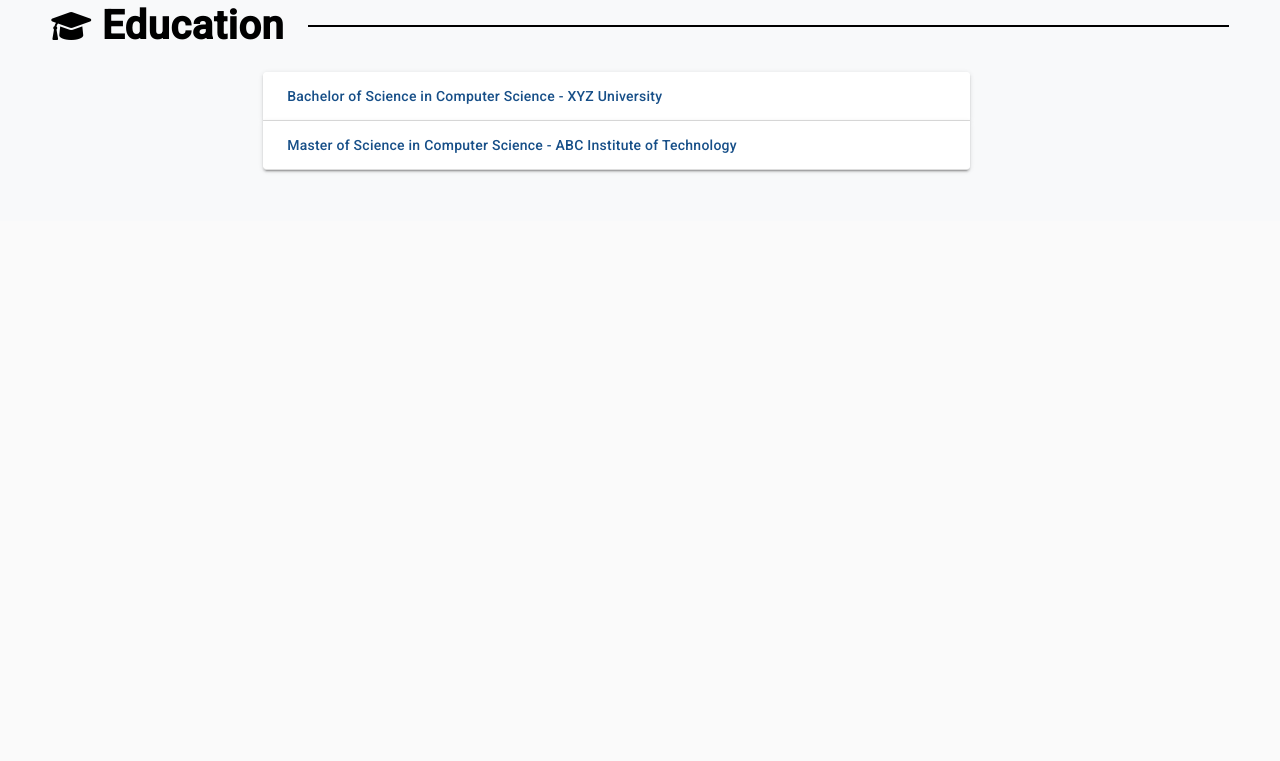
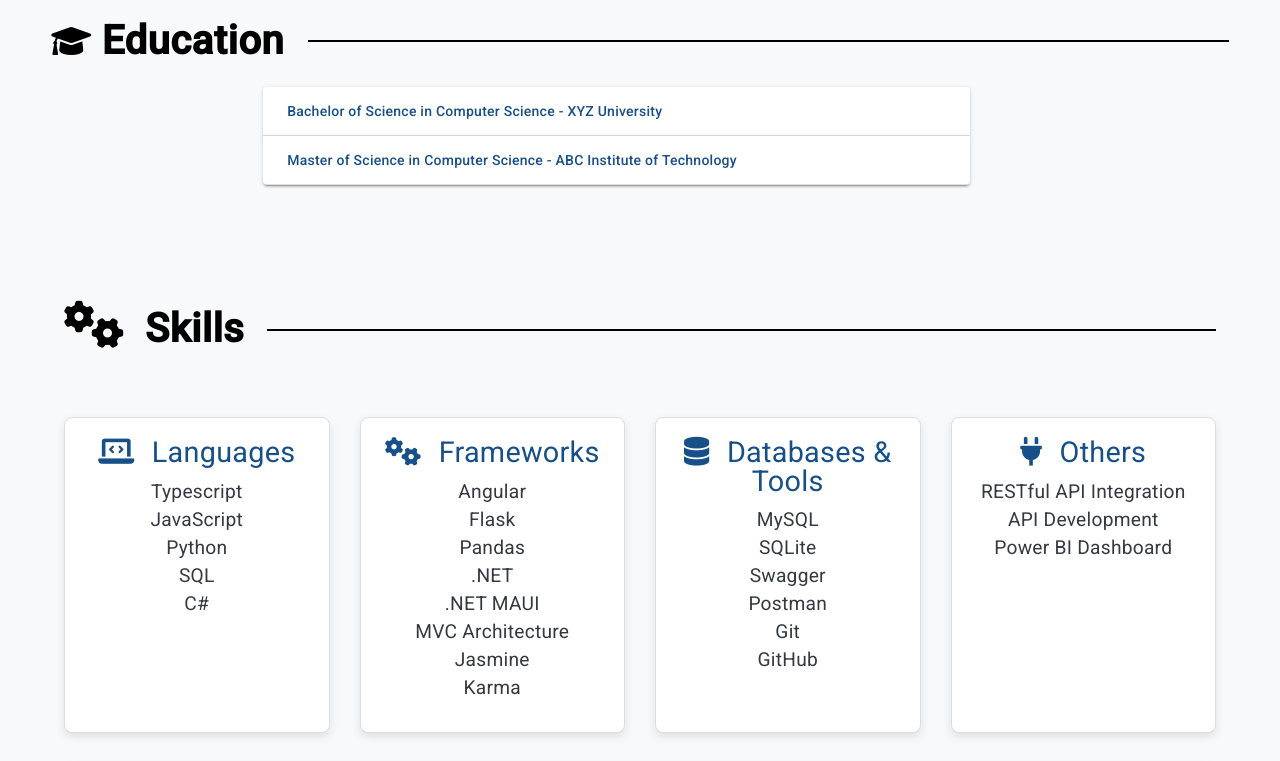
Before and after one commit to nikhithachowdarybalusu/portfolio3, an Angular app: page /project/1 in a window 1280 px wide. Shown: the part 2000-2761 px from the top of the page. Before the commit the page ends 2221 px from the top, so only its background shows below. Built offline with nearby package versions, Linux system fonts and the light colour scheme; no server answers.

Commit message:
Added skills component

```diff
--- a/src/app/app.component.html
+++ b/src/app/app.component.html
@@ -13,3 +13,4 @@
 <app-work-experience></app-work-experience>
 <app-projects></app-projects>
 <app-education></app-education>
+<app-skills></app-skills>
--- a/src/app/app.module.ts
+++ b/src/app/app.module.ts
@@ -15,6 +15,7 @@ import { MatIconModule } from '@angular/material/icon';
 import { MatExpansionModule } from '@angular/material/expansion'
 import { ProjectsComponent } from './projects/projects.component';
 import { EducationComponent } from './education/education.component';
+import { SkillsComponent } from './skills/skills.component';
 
 @NgModule({
   declarations: [
@@ -23,7 +24,8 @@ import { EducationComponent } from './education/education.component';
     ProjectsComponent,
     WorkExperienceComponent,
     ProjectDescriptionComponent,
-    EducationComponent
+    EducationComponent,
+    SkillsComponent
   ],
   imports: [
     CommonModule,
--- a/src/app/projects/projects.component.html
+++ b/src/app/projects/projects.component.html
@@ -1,7 +1,8 @@
 <div class="projects-section">
   <div class="projects-header">
+    <i class="fas fa-project-diagram projects-icon"></i>
+    <h2 class="section-title">Projects</h2>
     <div class="title-line"></div> <!-- Line next to the title -->
-    <h2 class="section-title">Projects</h2>
   </div>
 
   <div class="tabs-container">
--- a/src/app/projects/projects.component.scss
+++ b/src/app/projects/projects.component.scss
@@ -16,15 +16,20 @@
 .section-title {
   font-size: 2.5rem;
   font-weight: 600;
-  margin-left: 2%;
   margin-right: 2%; /* Space between title and line */
+}
+
+.projects-icon {
+  font-size: 2rem;  /* Adjust the size of the icon */
+  margin-right: 10px;  /* Space between the icon and title */
+  margin-top: 2%;
+  margin-left: 4%;
 }
 
 .title-line {
   flex-grow: 1; /* This will make the line extend across */
   height: 2px; /* Line thickness */
   background-color: $black; /* Line color */
-  margin-left: 4%;
 }
 
 /* Container for the tabs */
--- /dev/null
+++ b/src/app/skills/skills.component.html
@@ -0,0 +1,18 @@
+<div class="skills-section">
+    <div class="skills-header">
+        <h2 class="section-title">
+        <i class="fas fa-cogs skills-icon"></i>
+        Skills
+        </h2>
+        <div class="title-line"></div> <!-- Line next to the title -->
+    </div>
+
+    <div class="skills-list">
+      <div class="skill-category" *ngFor="let skillCategory of skillsList">
+        <h3><i [class]="skillCategory.icon"></i> {{ skillCategory.category }}</h3>
+        <ul>
+          <li *ngFor="let skill of skillCategory.skills">{{ skill }}</li>
+        </ul>
+      </div>
+    </div>
+  </div>
--- /dev/null
+++ b/src/app/skills/skills.component.scss
@@ -0,0 +1,106 @@
+@import '../../assets/colors.scss';
+
+.skills-section {
+    padding: 5%;
+    background-color: $light-color;
+    text-align: center;
+  }
+
+  .skills-header {
+    display: flex;
+    align-items: center;
+    margin-bottom: 4%; /* Space below the title */
+    justify-content: center; /* Centers the title and line on small screens */
+  }
+
+  .section-title {
+    font-size: 2.5rem;
+    font-weight: 600;
+    // color: $primary-color;
+    margin-bottom: 2%;
+    margin-right: 2%;
+  }
+
+  .title-line {
+    flex-grow: 1; /* This will make the line extend across */
+    height: 2px; /* Line thickness */
+    background-color: $black; /* Line color */
+    margin-bottom: 1%;
+  }
+
+  .skills-icon {
+    font-size: 3rem;
+    margin-right: 10px;
+    // color: $primary-color;
+  }
+
+  .skills-icon:hover {
+    color: darken($primary-color, 10%);
+  }
+
+  .skills-list {
+    display: flex;
+    flex-wrap: wrap;
+    justify-content: space-around;
+    gap: 30px;
+  }
+
+  .skill-category {
+    flex: 1 1 200px; /* Allow category to grow and shrink */
+    padding: 20px;
+    background-color: $white;
+    border-radius: 8px;
+    border: 1px solid #ddd;
+    box-shadow: 0 4px 10px rgba(0, 0, 0, 0.1);
+  }
+
+  .skill-category h3 {
+    font-size: 1.8rem;
+    color: $primary-color;
+    margin-bottom: 15px;
+  }
+
+  .skill-category i {
+    margin-right: 10px;
+    color: $primary-color;
+  }
+
+  .skill-category ul {
+    list-style-type: none;
+    padding: 0;
+  }
+
+  .skill-category ul li {
+    font-size: 1.2rem;
+    color: $dark-color;
+    margin-bottom: 8px;
+  }
+
+  .skill-category ul li:hover {
+    color: $primary-color;
+    cursor: pointer;
+  }
+
+  @media (max-width: 768px) {
+    .section-title {
+      font-size: 2rem;
+    }
+
+    .skills-list {
+      flex-direction: column;
+      gap: 20px;
+    }
+
+    .skill-category {
+      flex: 1 1 100%; /* Make categories take full width */
+      padding: 15px;
+    }
+
+    .skill-category h3 {
+      font-size: 1.5rem;
+    }
+
+    .skill-category ul li {
+      font-size: 1rem;
+    }
+  }
--- /dev/null
+++ b/src/app/skills/skills.component.ts
@@ -0,0 +1,36 @@
+import { Component } from '@angular/core';
+
+@Component({
+  selector: 'app-skills',
+  templateUrl: './skills.component.html',
+  styleUrls: ['./skills.component.scss']
+})
+export class SkillsComponent {
+  skillsList = [
+    {
+      category: 'Languages',
+      icon: 'fas fa-laptop-code',
+      skills: ['Typescript', 'JavaScript', 'Python', 'SQL', 'C#']
+    },
+    {
+      category: 'Frameworks',
+      icon: 'fas fa-cogs',
+      skills: ['Angular', 'Flask', 'Pandas', '.NET', '.NET MAUI', 'MVC Architecture', 'Jasmine', 'Karma']
+    },
+    {
+      category: 'Databases & Tools',
+      icon: 'fas fa-database',
+      skills: ['MySQL', 'SQLite', 'Swagger', 'Postman', 'Git', 'GitHub']
+    },
+    {
+      category: 'Others',
+      icon: 'fas fa-plug',
+      skills: ['RESTful API Integration', 'API Development', 'Power BI Dashboard']
+    },
+    {
+      category: 'Communication & Soft Skills',
+      icon: 'fas fa-users',
+      skills: ['Event Planning', 'Team Leadership', 'Public Speaking', 'Cross-functional Collaboration']
+    }
+  ];
+}
--- a/src/app/work-experience/work-experience.component.html
+++ b/src/app/work-experience/work-experience.component.html
@@ -1,7 +1,7 @@
 <div class="work-experience-section">
   <div class="work-experience-header">
     <!-- Font Awesome Laptop Icon -->
-    <i class="fas fa-laptop-alt laptop-icon"></i>
+    <i class="fas fa-laptop-code laptop-icon"></i>
       <h2 class="section-title">Experience</h2>
       <div class="title-line"></div> <!-- Line next to the title -->
   </div>
--- a/src/app/work-experience/work-experience.component.scss
+++ b/src/app/work-experience/work-experience.component.scss
@@ -16,15 +16,14 @@
 .section-title {
   font-size: 2.5rem;
   font-weight: 600;
-  // color: $primary-color;
-  margin-left: 4%;
   margin-right: 2%; /* Space between title and line */
 }
 
 .laptop-icon {
-  font-size: 3rem; /* Increase icon size */
+  font-size: 2.5rem; /* Increase icon size */
   margin-right: 10px; /* Adds space between image and title */
-  color: $primary-color; /* Set color of the icon */
+  margin-left: 4%;
+  margin-bottom: 1%;
 }
 
 .title-line {
@@ -118,15 +117,10 @@
 
   .section-title {
     font-size: 2rem;
-    margin-left: 4%;
+    // margin-left: 4%;
     margin-right: 2%; /* Space between title and line */
     margin-bottom: 10px; /* Adds some space below the title */
     flex-wrap: nowrap;
-  }
-
-  .laptop-icon {
-    font-size: 2rem; /* Smaller icon size on mobile */
-    margin-right: 0; /* Removes margin for mobile */
   }
 
   .title-line {
```
Also changed, not shown: 1 other file (tests, documents, lock files or other folders).
